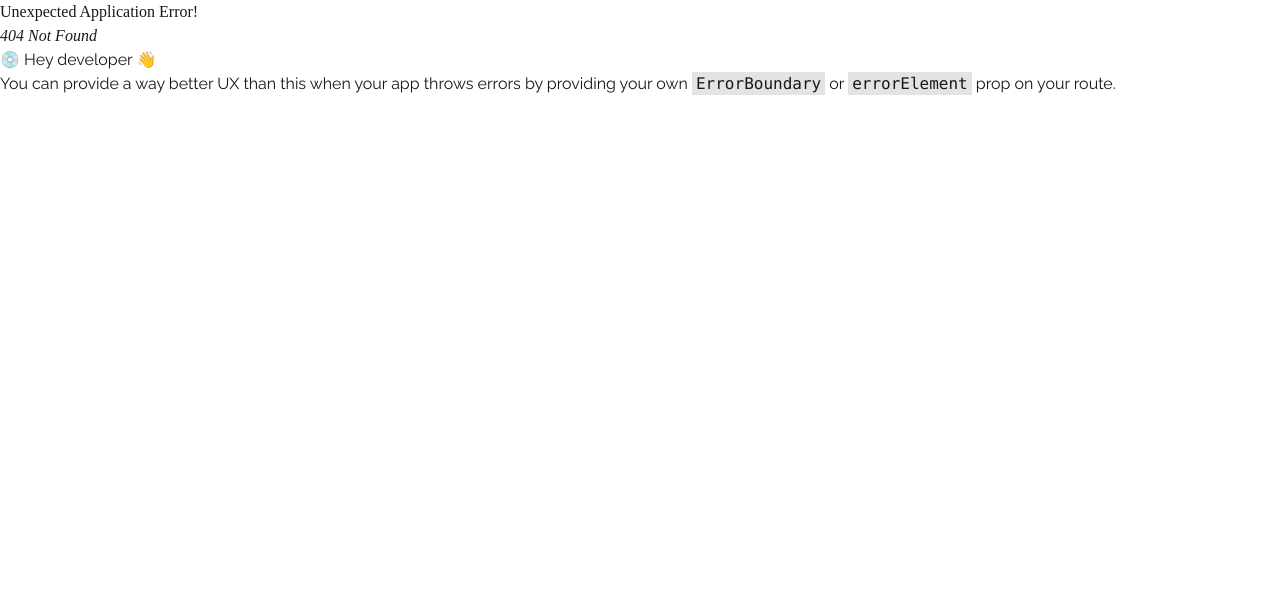
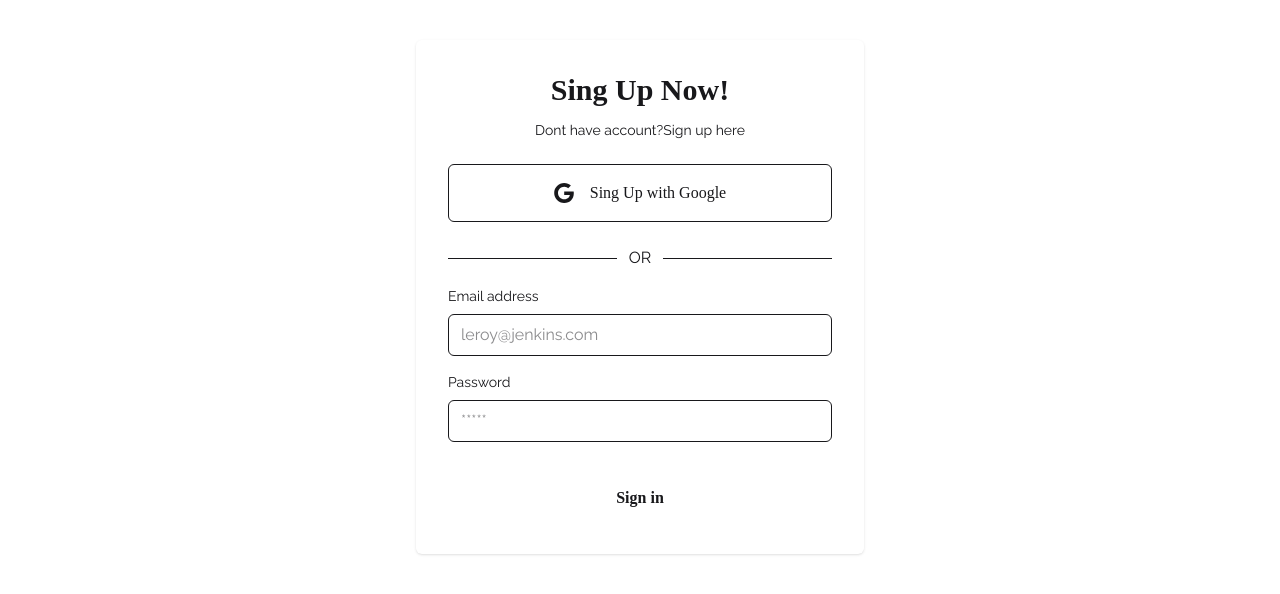
Before and after one commit to mdshahariarhafizofficial/coffee-store-client, a React (Vite) app: page /sing-up in a window 1280 px wide. Before the commit this address had no page. Shown: the top 594 px of the page. Built offline with nearby package versions, Linux system fonts and the light colour scheme; a web font is replaced by a local one.

Commit message:
sing up form added

```diff
--- a/src/Pages/Home.jsx
+++ b/src/Pages/Home.jsx
@@ -9,6 +9,7 @@
         <div>
           <Link to="/add-coffee">Add Coffee</Link>
           <h1>Home Page</h1>
+          <Link to="/sing-up">Sing Up</Link>
           <Coffees data = {data}></Coffees>
         </div>
     );
--- /dev/null
+++ b/src/Pages/SingUp/SingUp.jsx
@@ -0,0 +1,46 @@
+import React from 'react';
+
+const SingUp = () => {
+    return (
+        <div className='flex items-center justify-center my-10'>
+            <div className="w-full max-w-md p-4 rounded-md shadow sm:p-8 dark:bg-gray-50 dark:text-gray-800">
+                <h2 className="mb-3 text-3xl font-semibold text-center">Sing Up Now!</h2>
+                <p className="text-sm text-center dark:text-gray-600">Dont have account?
+                    <a href="#" rel="noopener noreferrer" className="focus:underline hover:underline">Sign up here</a>
+                </p>
+                <div className="my-6 space-y-4">
+                    <button aria-label="Login with Google" type="button" className="flex items-center justify-center w-full p-4 space-x-4 border rounded-md focus:ring-2 focus:ring-offset-1 dark:border-gray-600 focus:dark:ring-violet-600">
+                        <svg xmlns="http://www.w3.org/2000/svg" viewBox="0 0 32 32" className="w-5 h-5 fill-current">
+                            <path d="M16.318 13.714v5.484h9.078c-0.37 2.354-2.745 6.901-9.078 6.901-5.458 0-9.917-4.521-9.917-10.099s4.458-10.099 9.917-10.099c3.109 0 5.193 1.318 6.38 2.464l4.339-4.182c-2.786-2.599-6.396-4.182-10.719-4.182-8.844 0-16 7.151-16 16s7.156 16 16 16c9.234 0 15.365-6.49 15.365-15.635 0-1.052-0.115-1.854-0.255-2.651z"></path>
+                        </svg>
+                        <p>Sing Up with Google</p>
+                    </button>
+
+                </div>
+                <div className="flex items-center w-full my-4">
+                    <hr  className="w-full dark:text-gray-600" />
+                    <p className="px-3 dark:text-gray-600">OR</p>
+                    <hr  className="w-full dark:text-gray-600" />
+                </div>
+                <form noValidate="" action="" className="space-y-8">
+                    <div className="space-y-4">
+                        <div className="space-y-2">
+                            <label htmlFor="email" className="block text-sm">Email address</label>
+                            <input type="email" name="email" id="email" placeholder="leroy@jenkins.com" className="w-full px-3 py-2 border rounded-md dark:border-gray-300 dark:bg-gray-50 dark:text-gray-800 focus:dark:border-violet-600" />
+                        </div>
+                        <div className="space-y-2">
+                            <div className="flex justify-between">
+                                <label htmlFor="password" className="text-sm">Password</label>
+
+                            </div>
+                            <input type="password" name="password" id="password" placeholder="*****" className="w-full px-3 py-2 border rounded-md dark:border-gray-300 dark:bg-gray-50 dark:text-gray-800 focus:dark:border-violet-600" />
+                        </div>
+                    </div>
+                    <button type="button" className="w-full px-8 py-3 font-semibold rounded-md dark:bg-violet-600 dark:text-gray-50">Sign in</button>
+                </form>
+            </div>
+        </div>
+    );
+};
+
+export default SingUp;
--- a/src/Routes/Routes.jsx
+++ b/src/Routes/Routes.jsx
@@ -5,6 +5,7 @@
 import AddCoffee from '../Pages/AddCoffee';
 import CoffeeDetails from '../Components/CoffeeDetails';
 import UpdateCoffee from '../Components/UpdateCoffee';
+import SingUp from '../Pages/SingUp/SingUp';
 
 const router = createBrowserRouter([{
     path: "/",
@@ -31,6 +32,10 @@
             loader: ({params}) => fetch(`http://localhost:3000/coffees/${params.id}`),
             Component: UpdateCoffee,
             hydrateFallbackElement: <p>Loading........</p>
+        },
+        {
+          path: 'sing-up',
+          Component: SingUp
         }
     ]
 }])
```
